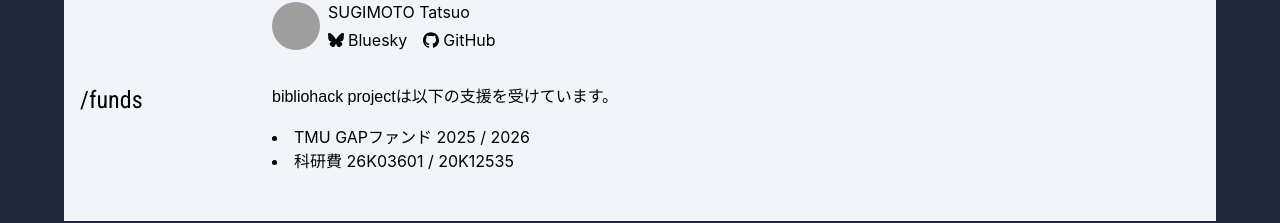
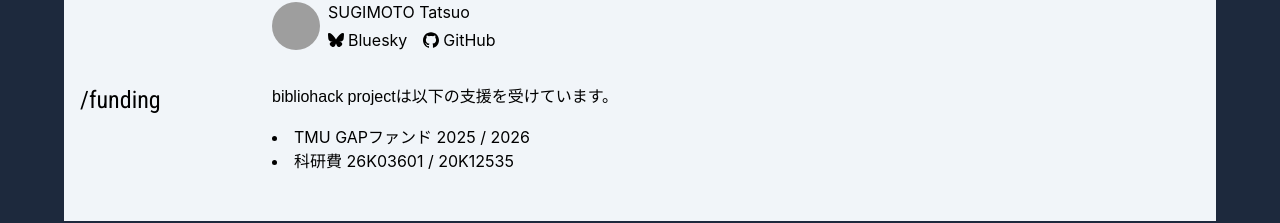
Before and after one commit to bibliohackproject/bibliohackproject.github.io, a SvelteKit app: page / in a window 1280 px wide. Shown: the part 712-935 px from the top of the page. Built offline with nearby package versions, Linux system fonts and the light colour scheme; grey boxes are pictures that could not be loaded; a web font is replaced by a local one.

Commit message:
fix: correct section title from "/funds" to "/funding"

```diff
--- a/src/routes/+page.svelte
+++ b/src/routes/+page.svelte
@@ -112,7 +112,7 @@
   </section>
 
   <section class="my-8 md:flex md:gap-8">
-    <h2 class="text-2xl md:w-40 md:shrink-0">/funds</h2>
+    <h2 class="text-2xl md:w-40 md:shrink-0">/funding</h2>
     <div>
       <span class="font-zalando-sans-expanded">bibliohack project</span>は以下の支援を受けています。
       <ul class="mt-4 list-disc list-inside">
```
